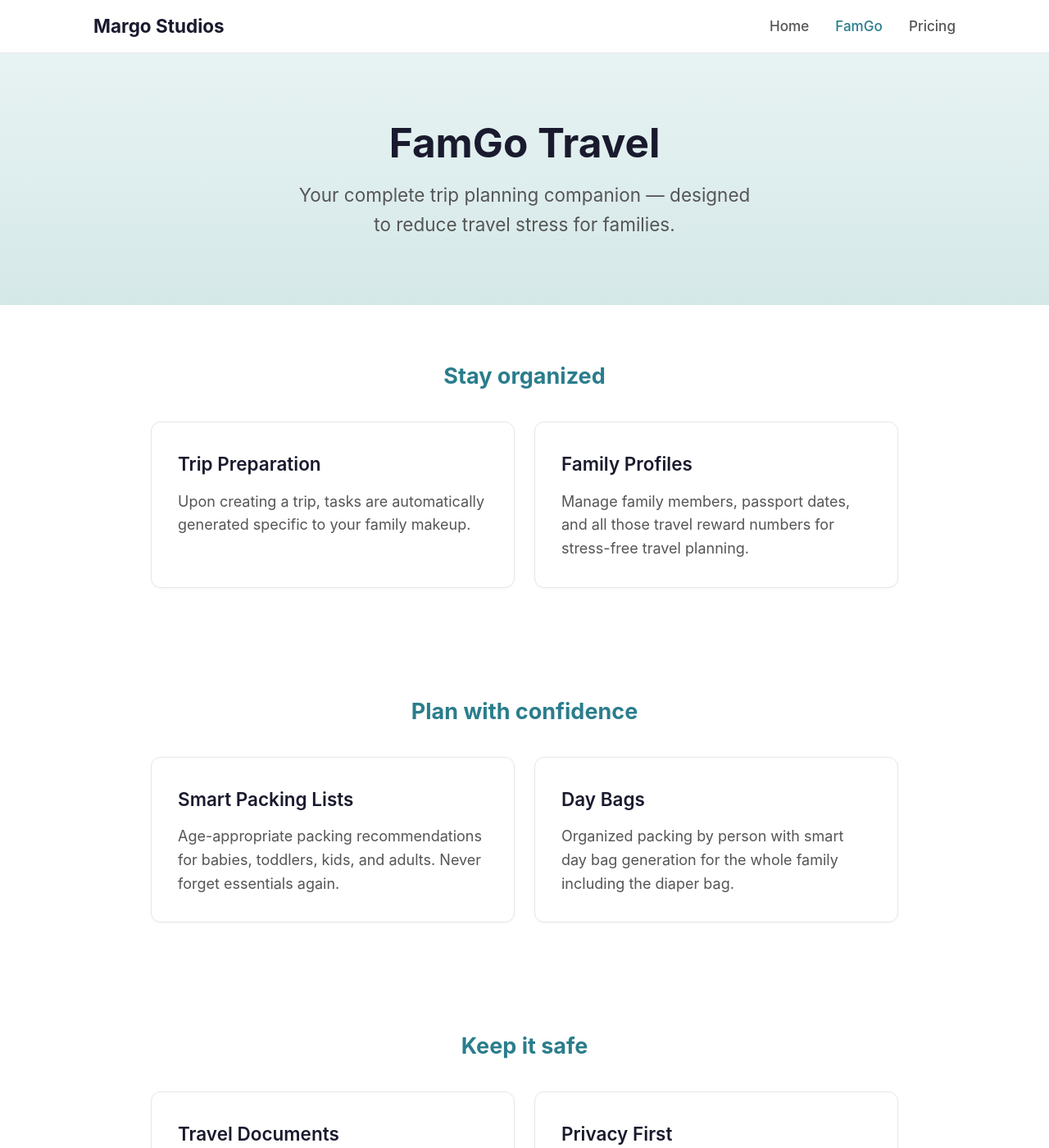
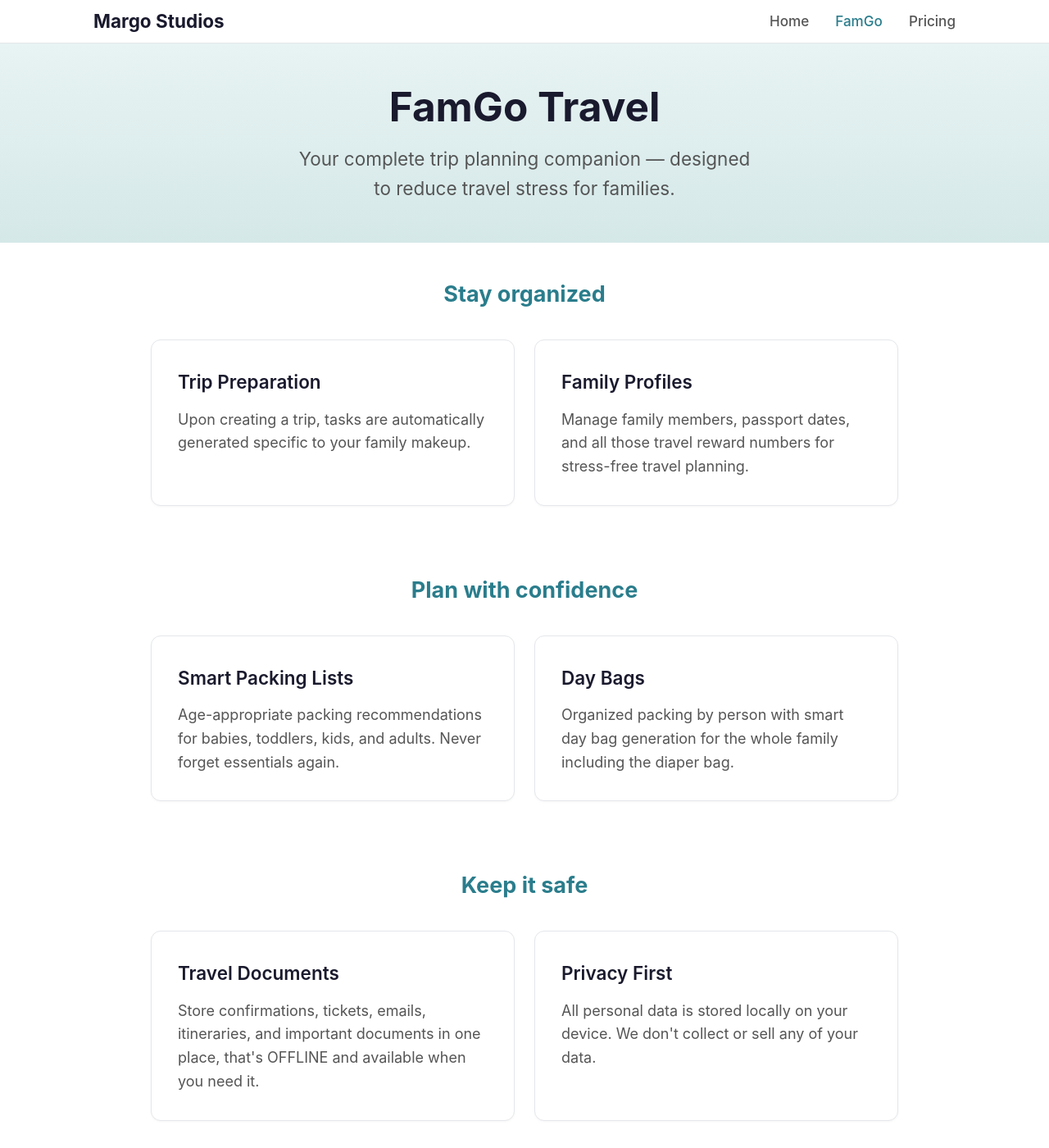
Before and after one commit to margostudios/margostudios-website, a Jekyll site: the page built from _pages/famgotravel.md, in a window 1280 px wide and 1400 px high. Shown: the whole window at 82% size. Built offline with Jekyll 4.4.1, drawn with Linux system fonts in a browser that asks for light colours.

Commit message:
Reduce desktop spacing to minimize scrolling
Tighter padding and margins on desktop via min-width: 769px overrides
for nav, hero, feature sections, CTA, pricing grid, and footer.
Mobile layout is unaffected.

Co-Authored-By: Claude Sonnet 4.6 <noreply@anthropic.com>

```diff
--- a/assets/css/main.css
+++ b/assets/css/main.css
@@ -574,4 +574,30 @@ a:hover {
   html {
     font-size: 18px;
   }
+
+  .nav-container {
+    height: 52px;
+  }
+
+  .hero {
+    padding: 48px 24px;
+  }
+
+  .feature-section {
+    padding: 40px 0;
+  }
+
+  .cta-section {
+    padding: 48px 24px;
+    margin-top: 40px;
+  }
+
+  .pricing-grid {
+    margin: 40px auto 48px;
+  }
+
+  .site-footer {
+    margin-top: 56px;
+    padding: 40px 24px 24px;
+  }
 }
```
